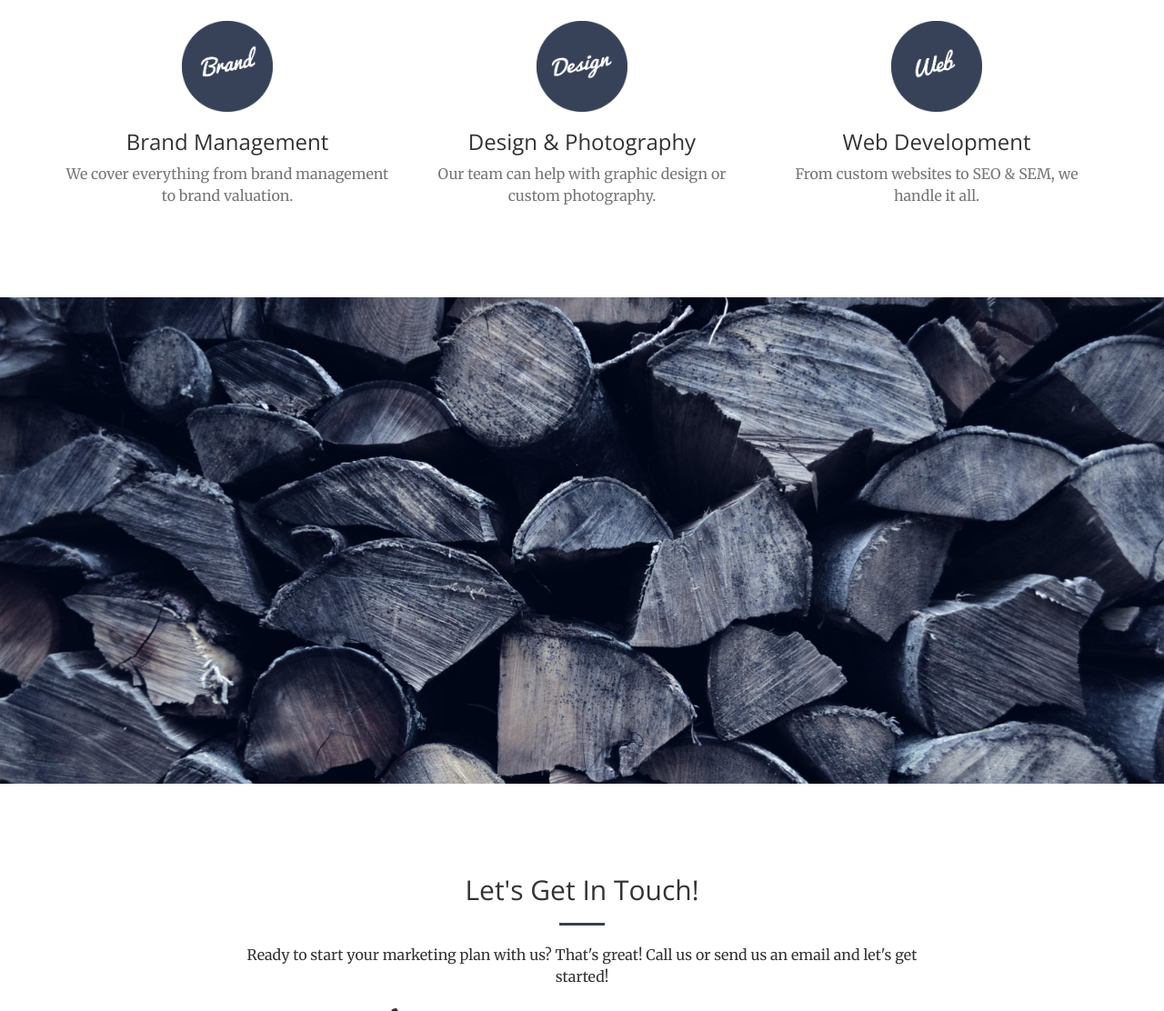
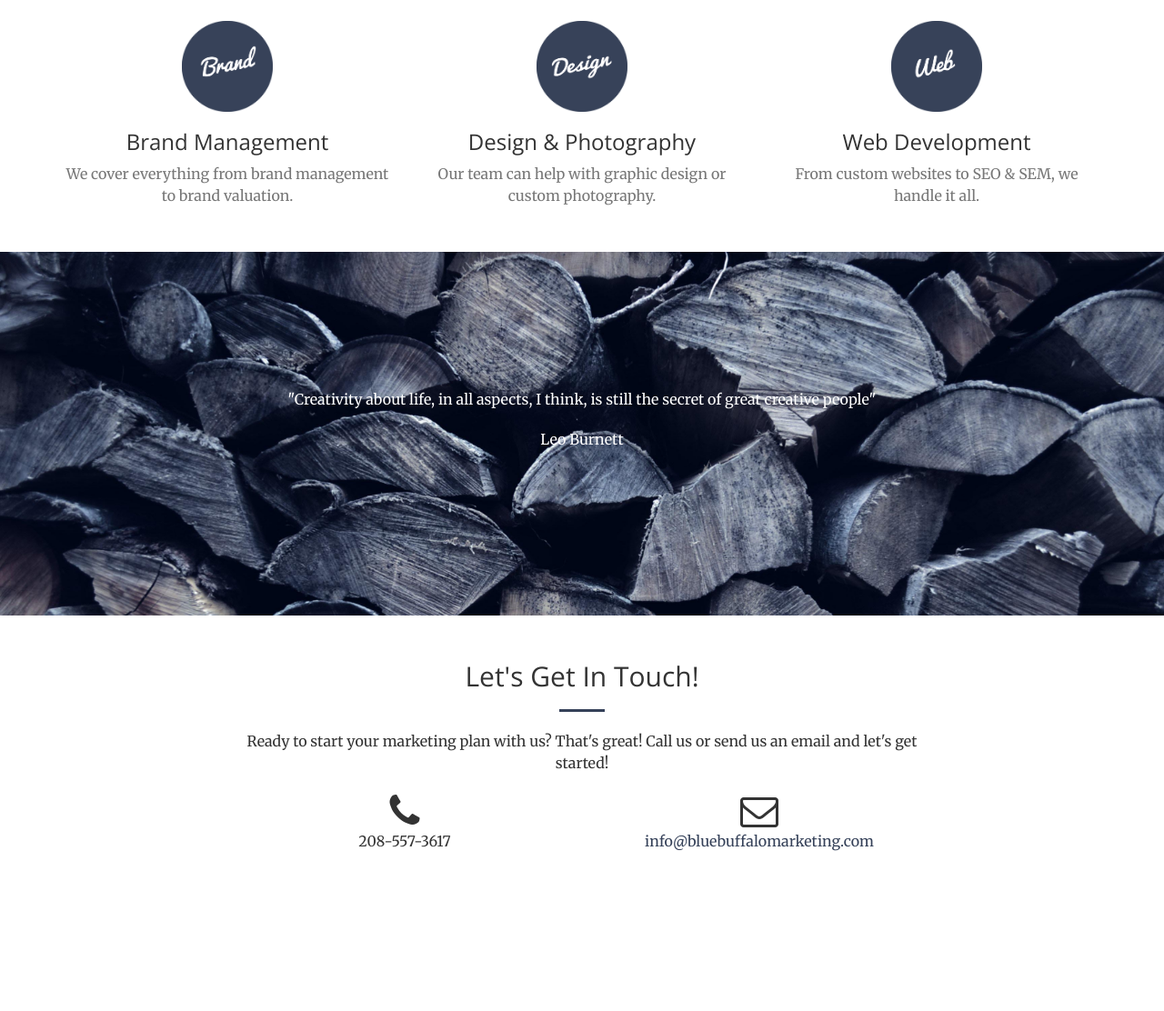
Before and after one commit to bbm01/bbmweb, a plain HTML site: page index.html in a window 1280 px wide. Shown: the part 1241-2353 px from the top of the page at 91% size. After the commit the page ends 2248 px from the top, so only its background shows below. Drawn offline with nearby package versions, Linux system fonts and the light colour scheme.

Commit message:
added quote and changed wood image to background image

```diff
--- a/css/creative.css
+++ b/css/creative.css
@@ -79,7 +79,18 @@ aside {
 .no-padding {
     padding: 0;
 }
-
+#portfolio {
+    background-image: url(../img/wood.jpeg);
+    background-size: cover;
+    height: 50%;
+}
+.woodtext {
+    color: white;
+    padding-top: 10rem;
+}
+.leo {
+    color:white;
+}
 .navbar-default {
     border-color: rgba(34,34,34,.05);
     font-family: 'Open Sans','Helvetica Neue',Arial,sans-serif;
--- a/index.html
+++ b/index.html
@@ -141,7 +141,14 @@
     </section>
 
     <section id="portfolio">
-                <img class="img-responsive wood" src="img/wood.jpeg">
+        <div class="row">
+                <div class="col-lg-8 col-lg-offset-2 text-center">
+                    <p class="woodtext">"Creativity about life, in all aspects, I think, is still the secret of great creative people"</p>
+                    <p class="leo">Leo Burnett</p>
+                </div>
+            </div>
+                <!-- <img class="img-responsive wood" src="img/wood.jpeg"> -->
+
         <!-- <div class="container-fluid"> -->
 
             <!-- <div class="row no-gutter">
```
